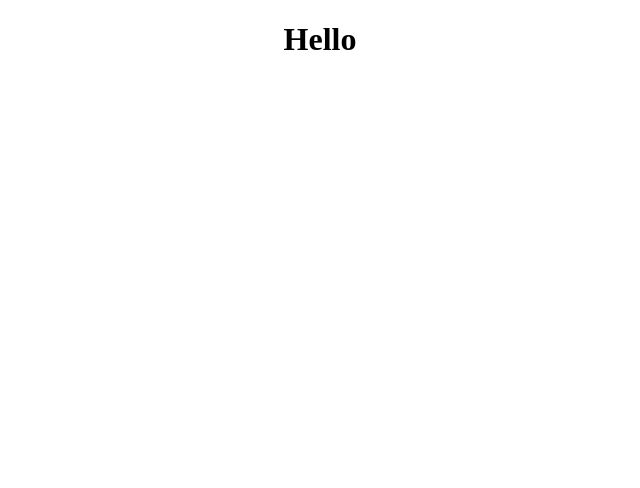
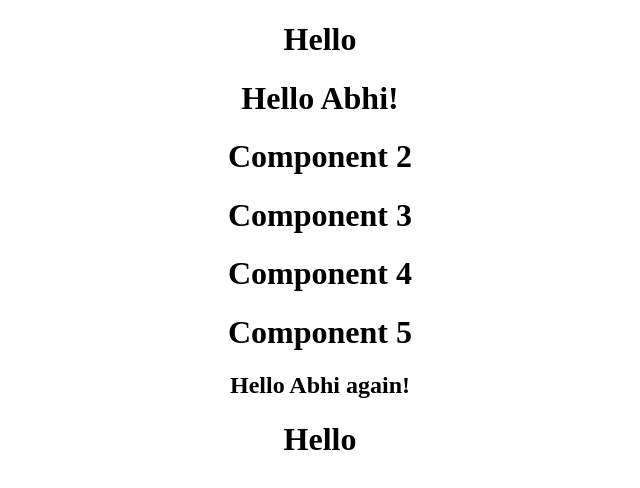
Before and after one commit to abhiraftaar007/React-Js, a React (Create React App) app: page / in a window 1280 px wide. Shown: the top 488 px of the page, without its empty margins (320-960 px from the left). Built offline with nearby package versions, Linux system fonts and the light colour scheme.

Commit message:
useContex basics

```diff
--- a/src/App.js
+++ b/src/App.js
@@ -1,9 +1,17 @@
-import './App.css';
+import "./App.css";
+import { Component1 } from "./Component1";
+// import Component1 from "./Component1";
+/*
+useContext Hook -
+React Context is a way to manage state globally.
+It can be used together with the useState Hook to share state between deeply nested components more easily than with useState alone.
+*/
 
 function App() {
   return (
     <div className="App">
       <h1>Hello</h1>
+      <Component1 />
     </div>
   );
 }
--- /dev/null
+++ b/src/Component1.js
@@ -0,0 +1,50 @@
+import React, { useState, useContext, createContext } from "react";
+import Component2 from "./Component2";
+import Component5 from "./Component5";
+
+/*
+The Problem -
+State should be held by the highest parent component in the stack that requires access to the state.
+To illustrate, we have many nested components. The component at the top and bottom of the stack need access to the state.
+To do this without Context, we will need to pass the state as "props" through each nested component. This is called "prop drilling".
+
+Even though components 2-4 did not need the state, they had to pass the state along so that it could reach component 5.
+
+The Solution -
+The solution is to create context.
+To create context, you must Import createContext and initialize it
+Next we'll use the Context Provider to wrap the tree of components that need the state Context.
+
+Now, all components in this tree will have access to the user Context.
+
+*/
+
+const UserContext = createContext();
+
+const Component1 = () => {
+  const [user, setUser] = useState("Abhi");
+
+  return (
+    // <div>
+    //   <h1>{`Hello ${user}!`}</h1>
+    //   <Component2 user = {user}/>
+    // </div>
+    <>
+      <UserContext.Provider value={user}>
+        <h1>{`Hello ${user}!`}</h1>
+        <Component2 />
+      </UserContext.Provider>
+
+      <h1>Hello</h1>
+    </>
+  );
+};
+
+// function ComponentTest(){
+//     const user = useContext(UserContext);
+//     return <h1>Test {user}</h1>
+// }
+
+export { Component1, UserContext };
+// export default Component1;
+// export {UserContext};
--- /dev/null
+++ b/src/Component2.js
@@ -0,0 +1,22 @@
+import React from 'react'
+import Component3 from './Component3'
+import { useContext } from 'react'
+
+// const Component2 = ({user}) => {
+//   return (
+//       <div>
+//         <h1>Component 2</h1>
+//         <Component3 user = {user}/>
+//       </div>
+//     )
+// }
+const Component2 = () => {
+  return (
+      <div>
+        <h1>Component 2</h1>
+        <Component3/>
+      </div>
+    )
+}
+
+export default Component2
--- /dev/null
+++ b/src/Component3.js
@@ -0,0 +1,21 @@
+import React from 'react'
+import Component4 from './Component4'
+
+// const Component3 = ({user}) => {
+//   return (
+//     <div>
+//       <h1>Component 3</h1>
+//       <Component4 user={user}/>
+//     </div>
+//   )
+// }
+const Component3 = () => {
+  return (
+    <div>
+      <h1>Component 3</h1>
+      <Component4/>
+    </div>
+  )
+}
+
+export default Component3
--- /dev/null
+++ b/src/Component4.js
@@ -0,0 +1,21 @@
+import React from 'react'
+import Component5 from './Component5'
+
+// const Component4 = ({user}) => {
+//   return (
+//     <div>
+//       <h1>Component 4</h1>
+//       <Component5 user={user}/>
+//     </div>
+//   )
+// }
+const Component4 = () => {
+  return (
+    <div>
+      <h1>Component 4</h1>
+      <Component5/>
+    </div>
+  )
+}
+
+export default Component4
--- /dev/null
+++ b/src/Component5.js
@@ -0,0 +1,22 @@
+import React, { useContext, useState, createContext } from 'react'
+import { UserContext } from './Component1';
+
+// const Component5 = ({user}) => {
+//   return (
+//     <div>
+//       <h1>Component 5</h1>
+//       <h2>{`Hello ${user} again!`}</h2>
+//     </div>
+//   )
+// }
+const Component5 = () => {
+  const user = useContext(UserContext);
+  return (
+    <>
+      <h1>Component 5</h1>
+      <h2>{`Hello ${user} again!`}</h2>
+    </>
+  );
+}
+
+export default Component5
```
